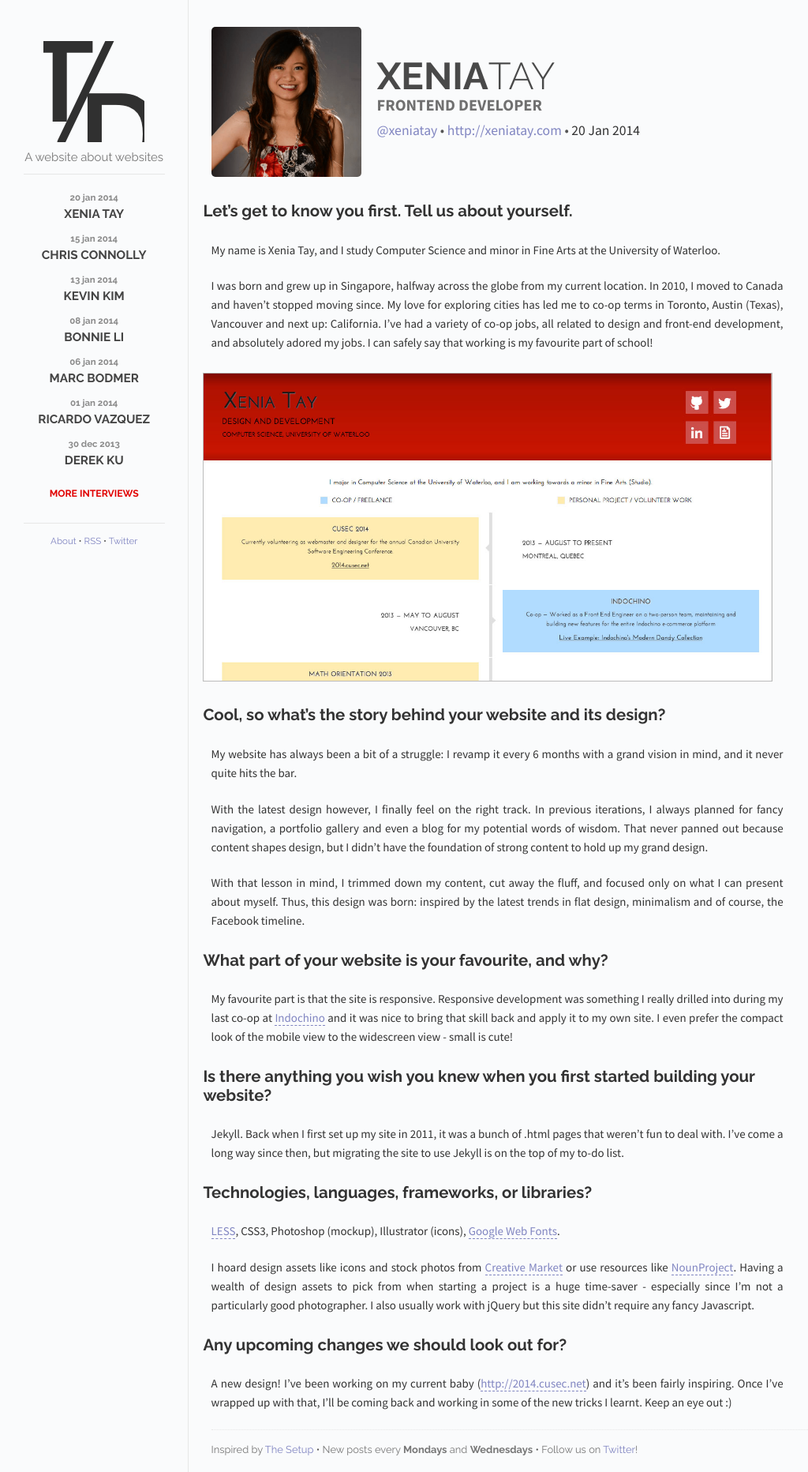
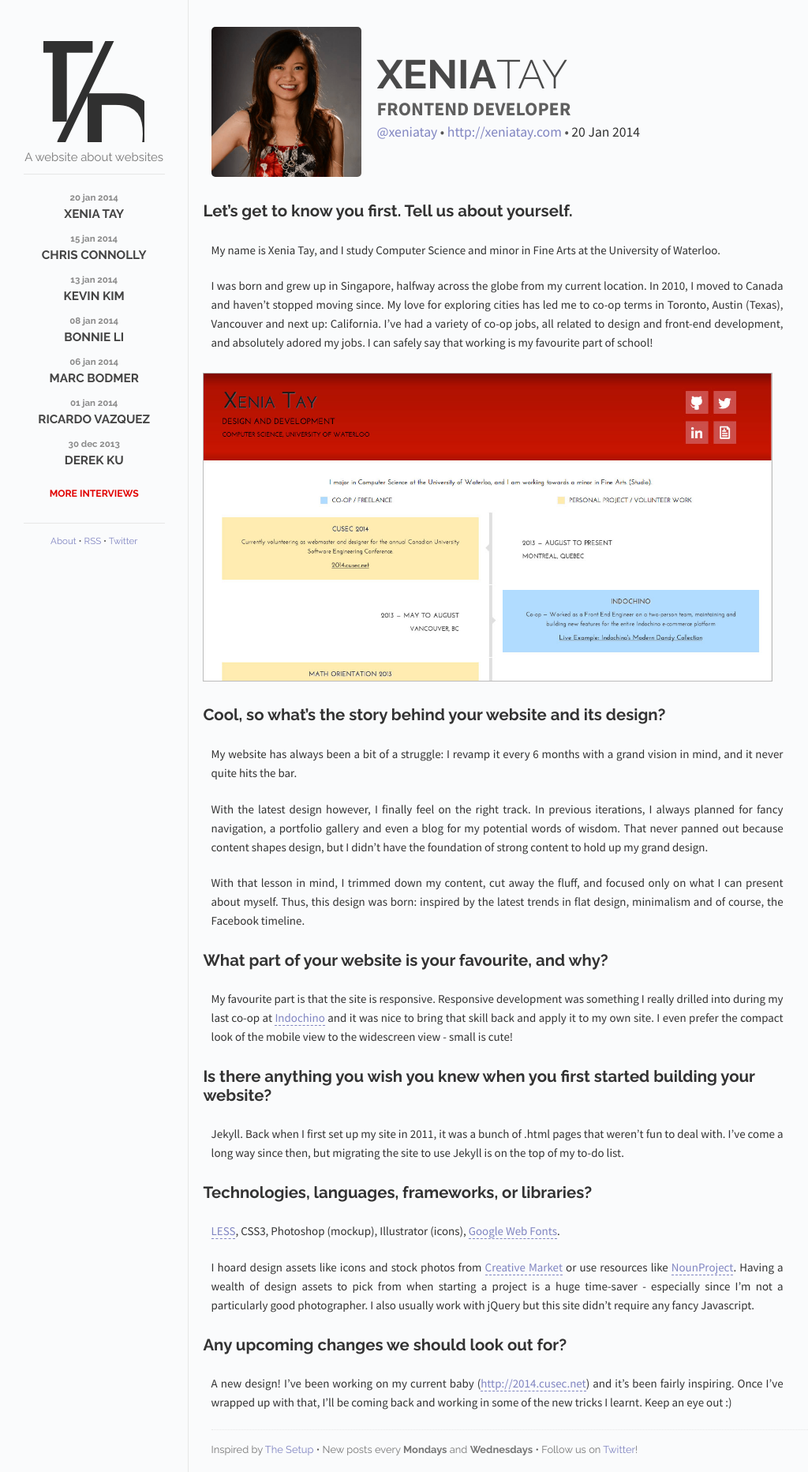
Before and after one commit to the-development/thedevelopment, a Jekyll site: the page built from index.html, in a window 1280 px wide. Shown: the whole page at 79% size, without its empty margins (120-1144 px from the left). Built offline with Jekyll 4.4.1, drawn with Linux system fonts in a browser that asks for light colours; Markdown is read by kramdown in place of the engine named in the settings.

Commit message:
Minor, but important, design tweaks

```diff
--- a/css/main.css
+++ b/css/main.css
@@ -131,7 +131,7 @@ a:hover {
 }
 
 #dp {
-  max-width: 200px;
+  max-width: 190px;
   border-radius: 5px;
 }
 
@@ -146,18 +146,18 @@ a:hover {
 #name {
   color: #494949;
   margin-bottom: 0.3em;
-  font-size: 3.5em;
+  font-size: 3.75em;
   text-transform: uppercase;
 }
 
 #position {
-  color: #707070;
+  color: #5f5f5f;
   font-weight: 600;
-  font-size: 1.15em;
+  font-size: 1.35em;
   text-transform: uppercase;
   display: block;
-  padding-top: 0.25em;
-  padding-bottom: 0.75em;
+  padding-top: 0.5em;
+  padding-bottom: 0.5em;
 }
 
 #info-links {
@@ -366,6 +366,10 @@ a:hover {
   padding-top: 2.25em;
 }
 
+#archive {
+  padding-top: 1.5em;
+}
+
 #interview-questions,
 #meta-info {
   margin-left: 75px;
```
